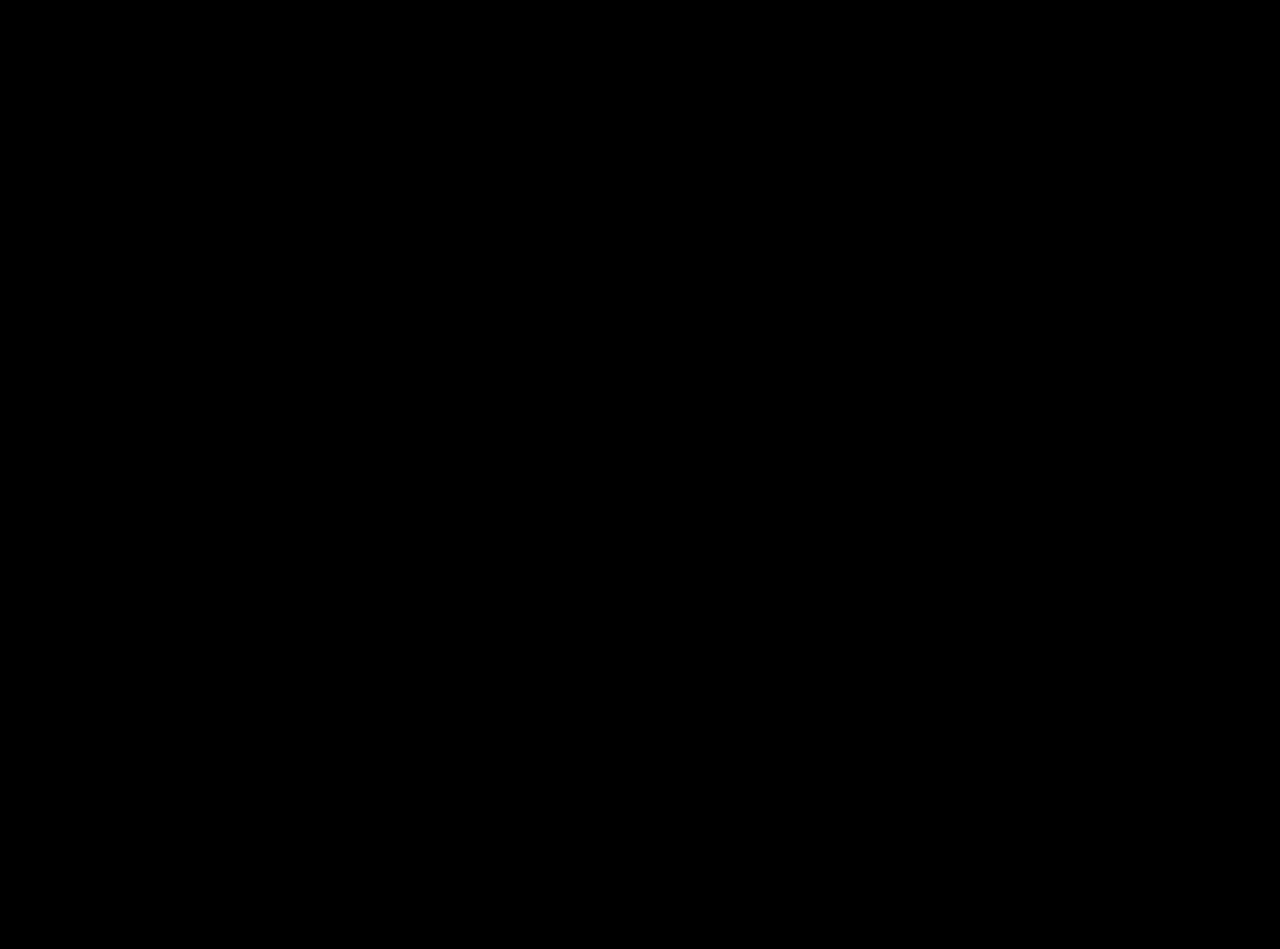
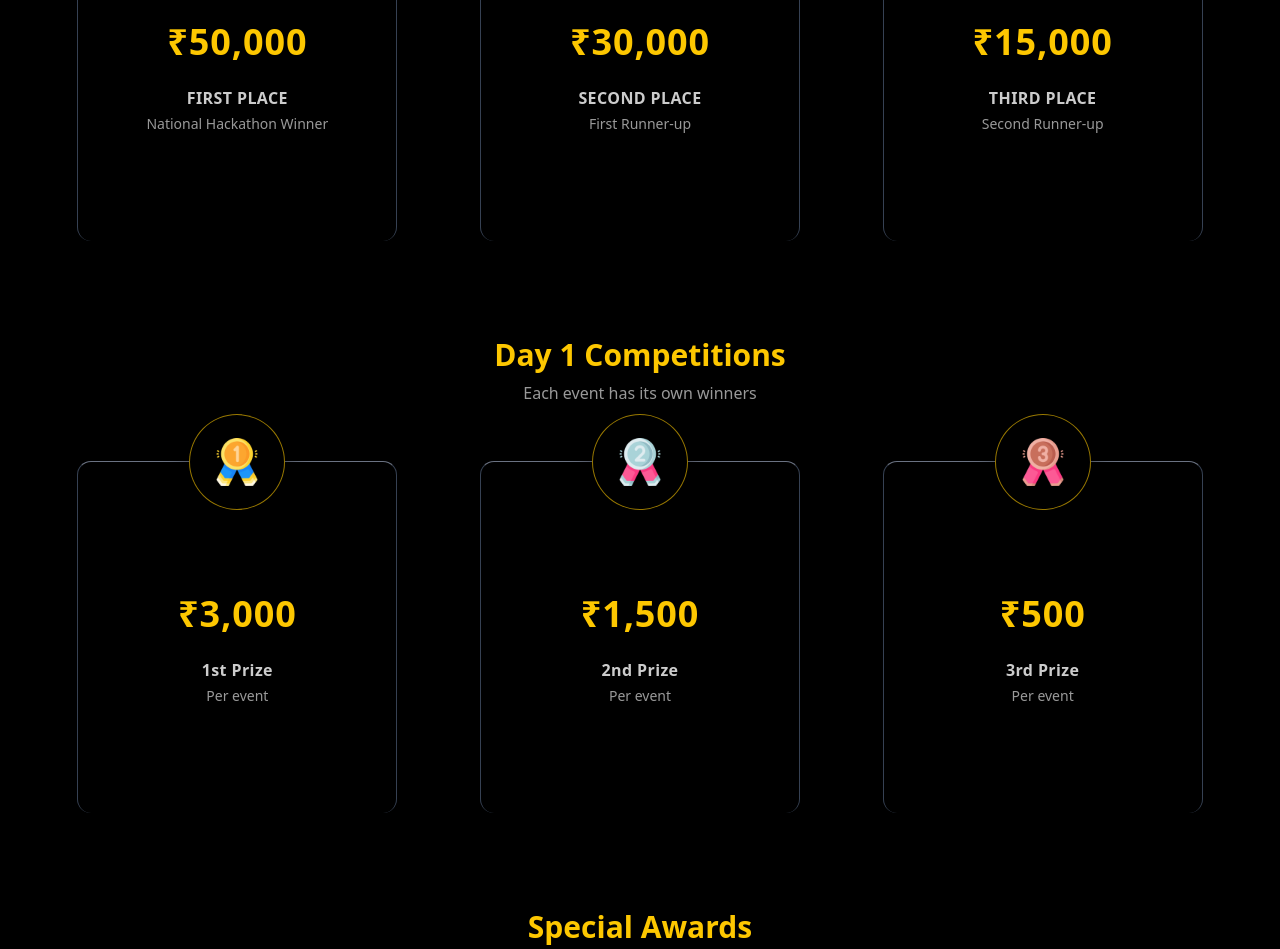
Before and after one commit to Namiiii-sys/Codefest-2.0, a Next.js app: page /events in a window 1280 px wide. Shown: the part 6884-7833 px from the top of the page. Before the commit the page ends 6872 px from the top, so only its background shows below. Built offline with nearby package versions, Linux system fonts and the light colour scheme.

Commit message:
prize details

```diff
--- a/app/(home)/events/hackathon.tsx
+++ b/app/(home)/events/hackathon.tsx
@@ -44,7 +44,7 @@ export default function HackathonDetails() {
         {/* ================= HEADING ================= */}
         <div className="text-center mb-20">
           <h2 className="text-4xl md:text-5xl font-bold text-yellow-400 tracking-widest">
-            Hackathon Details
+            The Set Forth
           </h2>
           <p className="text-white mt-4 max-w-2xl mx-auto">
             Build fast. Think deep. Ship real.
--- a/app/(home)/events/page.tsx
+++ b/app/(home)/events/page.tsx
@@ -1,13 +1,14 @@
 import { TimelineDemo } from "./eventx";
 import HackathonDetails from "./hackathon";
 import MoreSponsors from "./moresponsors";
-import PrizeDetails from "./prizedetails";
+import PrizesSection from "./prizedetails";
 function page() {
   return (
     <>
 
 <TimelineDemo/>
 <HackathonDetails/>
+<PrizesSection/>
  </>
   )
 }
--- a/app/(home)/events/prizedetails.tsx
+++ b/app/(home)/events/prizedetails.tsx
@@ -1,87 +1,251 @@
 "use client";
 
-type PrizeItem = {
+import React from "react";
+
+type Prize = {
   title: string;
-  prize: string;
-  note?: string;
+  amount: string;
+  subtitle: string;
+  desc: string;
+  iconSrc: string;
+  iconAlt: string;
 };
 
-/* =========================================
-   DATA (easy to maintain / scalable)
-========================================= */
-
-const prizes: PrizeItem[] = [
-  { title: "First Place", prize: "₹50,000" },
-  { title: "Second Place", prize: "₹35,000" },
-  { title: "Third Place", prize: "₹20,000" },
-
-  { title: "Best Beginner Team", prize: "₹5,000", note: "Swags & goodies" },
-  { title: "Best Girls Team", prize: "₹5,000", note: "Swags & goodies" },
-  { title: "Best Use of GenAI", prize: "₹5,000", note: "Swags & goodies" },
+const mainPrizes: Prize[] = [
+  {
+    title: "FIRST PLACE",
+    amount: "₹50,000",
+    subtitle: "National Hackathon Winner",
+    desc: "",
+    iconSrc: "/first.png",
+    iconAlt: "First place",
+  },
+  {
+    title: "SECOND PLACE",
+    amount: "₹30,000",
+    subtitle: "First Runner-up",
+    desc: "",
+    iconSrc: "/second.png",
+    iconAlt: "Second place",
+  },
+  {
+    title: "THIRD PLACE",
+    amount: "₹15,000",
+    subtitle: "Second Runner-up",
+    desc: "",
+    iconSrc: "/third.png",
+    iconAlt: "Third place",
+  },
 ];
 
-/* =========================================
-   CALCULATE TOTAL (automatic)
-========================================= */
+const eventPrizes: Prize[] = [
+  {
+    title: "1st Prize",
+    amount: "₹3,000",
+    subtitle: "Per event",
+    desc: "Web Auction • Design Apocalypse • Blind Code • Code Phantom",
+    iconSrc: "/first.png",
+    iconAlt: "Event first",
+  },
+  {
+    title: "2nd Prize",
+    amount: "₹1,500",
+    subtitle: "Per event",
+    desc: "Web Auction • Design Apocalypse • Blind Code • Code Phantom",
+    iconSrc: "/second.png",
+    iconAlt: "Event second",
+  },
+  {
+    title: "3rd Prize",
+    amount: "₹500",
+    subtitle: "Per event",
+    desc: "Web Auction • Design Apocalypse • Blind Code • Code Phantom",
+    iconSrc: "/third.png",
+    iconAlt: "Event third",
+  },
+];
 
-const totalPrize = prizes.reduce((sum, p) => {
-  const value = Number(p.prize.replace(/[₹,]/g, ""));
-  return sum + value;
-}, 0);
+const specialPrizes: Prize[] = [
+  {
+    title: "Best Beginner Team",
+    amount: "₹2,000",
+    subtitle: "Special Recognition Award",
+    desc: "+ Swags & Goodies",
+    iconSrc: "/beginner.png",
+    iconAlt: "Best beginner",
+  },
+  {
+    title: "Best Girls Team",
+    amount: "₹2,000",
+    subtitle: "Special Recognition Award",
+    desc: "+ Swags & Goodies",
+    iconSrc: "/girl.png",
+    iconAlt: "Best girls team",
+  },  {
+    title: "Best Use of GenAI",
+    amount: "",
+    subtitle: "Cash Prize of INR 5,000",
+    desc: "+ Swags and Goodies",
+    iconSrc: "/genai.png",
+    iconAlt: "Best use of GenAI",
+  },
+];
 
-/* =========================================
-   COMPONENT
-========================================= */
 
-export default function PrizeDetails() {
+function PrizeCard({ p }: { p: Prize }) {
   return (
-    <section className="bg-black text-white py-20 px-6 border-t border-white/10">
-      <div className="max-w-6xl mx-auto">
+    <div
+      className="
+        group relative
+        w-80 h-[22rem]
+        bg-black/70 backdrop-blur
+        border-t border-gray-700 border-t-gray-500 border-l  border-r
+        rounded-xl place-content-center
+        px-8 pt-16 pb-10
+        shadow-[0_20px_60px_rgba(0,0,0,0.6)]
+        transition-all duration-300
+        hover:-translate-y-2
+      "
+    >
+      {/* Icon */}
+      <div className="absolute left-1/2 top-0 -translate-x-1/2 -translate-y-1/2">
+        <div
+          className="
+            h-24 w-24 rounded-full
+            bg-black
+            border border-yellow-400/60
+            flex items-center justify-center
+            shadow-[0_12px_30px_rgba(0,0,0,0.6)]
+          "
+        >
+          <img
+            src={p.iconSrc}
+            alt={p.iconAlt}
+            className="
+              h-12 w-12 select-none
+              transition-transform
+              group-hover:animate-bounce
+              [animation-duration:0.6s]
+            "
+            draggable={false}
+          />
+        </div>
+      </div>
 
-        {/* ================= HEADER ================= */}
-        <div className="text-center mb-16">
-          <p className="text-yellow-500 tracking-widest uppercase font-semibold">
-            Prize Pool of Hackathon
+      {/* Content */}
+      <div className="flex flex-col items-center text-center">
+        {p.amount ? (
+          <div className="text-yellow-400 font-extrabold text-3xl md:text-4xl tracking-wide">
+            {p.amount}
+          </div>
+        ) : (
+          <div className="text-white font-extrabold text-2xl leading-tight">
+            {p.title}
+          </div>
+        )}
+
+        {p.amount ? (
+          <>
+            <div className="mt-6 text-white/80 font-semibold tracking-wide">
+              {p.title}
+            </div>
+            <div className="mt-1 text-white/60 text-sm">
+              {p.subtitle}
+            </div>
+          </>
+        ) : (
+          <>
+            <div className="mt-6 text-white/70 text-sm">
+              {p.subtitle}
+            </div>
+            <div className="mt-2 text-white/60 text-sm">
+              {p.desc}
+            </div>
+          </>
+        )}
+      </div>
+    </div>
+  );
+}
+
+function PrizeSection({
+  title,
+  subtitle,
+  children,
+}: {
+  title: string;
+  subtitle?: string;
+  children: React.ReactNode;
+}) {
+  return (
+    <div className="mb-24">
+      <div className="text-center mb-14">
+        <h3 className="text-2xl md:text-3xl font-extrabold text-yellow-400">
+          {title}
+        </h3>
+        {subtitle && (
+          <p className="mt-2 text-white/60 max-w-2xl mx-auto">
+            {subtitle}
           </p>
+        )}
+      </div>
 
-          <h2 className="mt-4 text-5xl md:text-6xl font-extrabold text-yellow-400">
-            ₹ {totalPrize.toLocaleString()}
+      <div className="grid grid-cols-1 place-items-center md:grid-cols-3 gap-14">
+        {children}
+      </div>
+    </div>
+  );
+}
+
+export default function PrizesSection() {
+  return (
+    <section className="bg-black py-28 px-6">
+      <div className="mx-auto max-w-6xl">
+
+        {/* PAGE HEADER */}
+        <div className="text-center mb-24">
+          <p className="text-yellow-500 font-semibold tracking-widest uppercase">
+            Prizes
+          </p>
+          <h2 className="mt-3 text-white text-3xl md:text-5xl font-extrabold">
+            Win Big. Build Bigger.
           </h2>
-
-          <p className="mt-3 text-white/60">
-            Cash rewards across winners and special categories
+          <p className="mt-3 text-white/70 max-w-2xl mx-auto">
+            Compete across national-level challenges, individual events,
+            and special recognition categories.
           </p>
         </div>
 
-        {/* ================= BREAKDOWN ================= */}
-        <div className="grid md:grid-cols-2 gap-6">
+        {/* MAIN HACKATHON PRIZES */}
+        <PrizeSection
+          title="National Hackathon Winners"
+          subtitle="Top 3 teams across the entire hackathon"
+        >
+          {mainPrizes.map((p) => (
+            <PrizeCard key={p.title} p={p} />
+          ))}
+        </PrizeSection>
 
-          {prizes.map((p, i) => (
-            <div
-              key={i}
-              className="
-                flex justify-between items-center
-                bg-white/5 border border-white/10
-                rounded-xl px-6 py-5
-                hover:border-yellow-400/40
-                transition-colors
-              "
-            >
-              <div>
-                <p className="font-semibold text-white">{p.title}</p>
+        {/* EVENT PRIZES */}
+        <PrizeSection
+          title="Day 1 Competitions"
+          subtitle="Each event has its own winners"
+        >
+          {eventPrizes.map((p) => (
+            <PrizeCard key={p.title} p={p} />
+          ))}
+        </PrizeSection>
 
-                {p.note && (
-                  <p className="text-sm text-white/60">{p.note}</p>
-                )}
-              </div>
+        {/* SPECIAL PRIZES */}
+        <PrizeSection
+          title="Special Awards"
+          subtitle="Celebrating diversity, beginners, and excellence"
+        >
+          {specialPrizes.map((p) => (
+            <PrizeCard key={p.title} p={p} />
+          ))}
+        </PrizeSection>
 
-              <span className="font-bold text-yellow-400 text-lg">
-                {p.prize}
-              </span>
-            </div>
-          ))}
-
-        </div>
       </div>
     </section>
   );
--- a/components/Footer.tsx
+++ b/components/Footer.tsx
@@ -24,7 +24,7 @@ export default function Footer() {
 
       <div className="px-6 py-16 bg-slate-950 text-white">
 
-        <div className="mx-auto max-w-7xl grid grid-cols-1 md:grid-cols-5 gap-12 items-stretch">
+        <div className=" mx-auto max-w-7xl grid grid-cols-1 md:grid-cols-5 gap-12 items-stretch">
 
           {/* LEFT SIDE (Logo + Contact + Follow) */}
           <div className="md:col-span-2 flex flex-col justify-center space-y-8">
@@ -47,16 +47,16 @@ export default function Footer() {
                 Contact
               </h3>
 
-              <div className="flex justify-center flex-wrap gap-x-6 gap-y-2">
+              <div className="flex justify-center md:justify-start flex-wrap gap-x-6 pt-6 gap-y-2">
 
-                <div className="flex items-center gap-2">
+                <div className="flex items-center  gap-2">
                   <Phone className="w-4 h-4 text-yellow-400" />
                   <Link href="tel:+918178281265" className="text-sm hover:text-yellow-400">
                     +91 8178281265
                   </Link>
                 </div>
 
-                <div className="flex items-center gap-2">
+                <div className="flex items-center  gap-2">
                   <Phone className="w-4 h-4 text-yellow-400" />
                   <Link href="tel:+919999999999" className="text-sm hover:text-yellow-400">
                     +91 99999 99999
```
Also changed, not shown: public/beginner.png (added).
